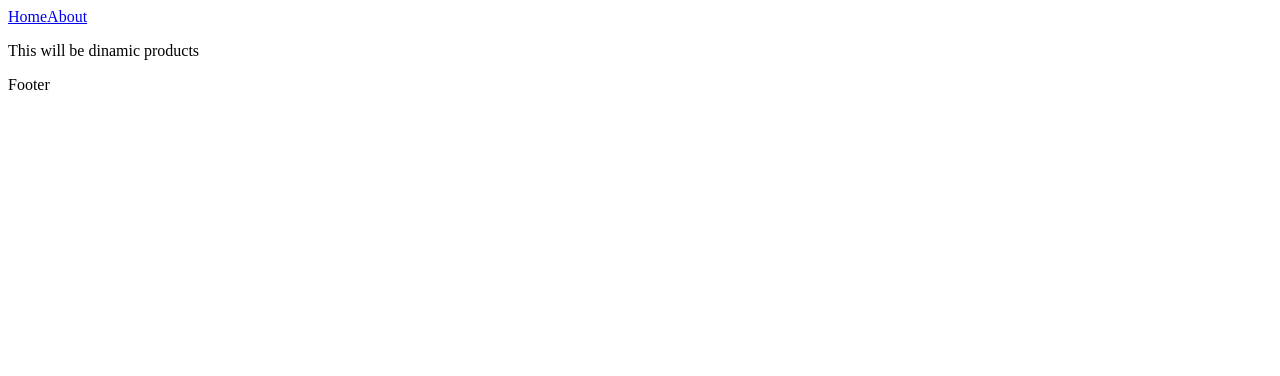
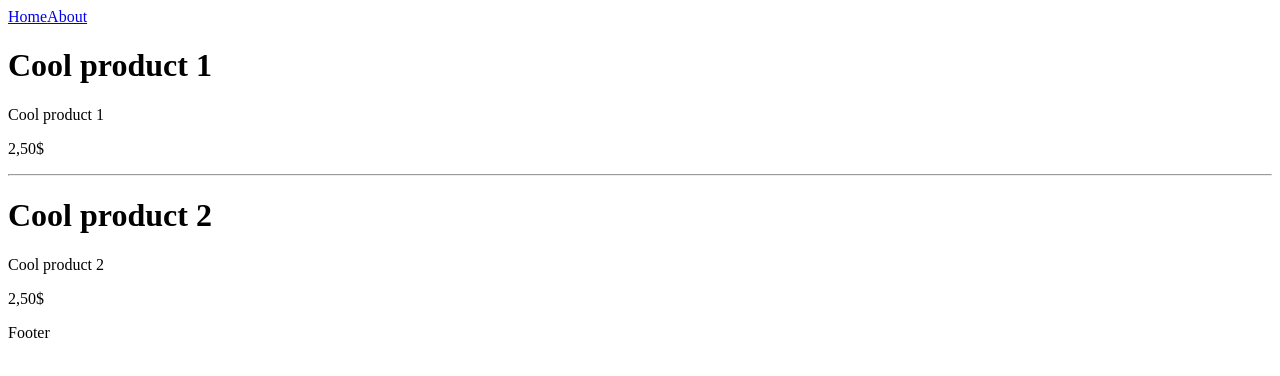
Before and after one commit to dcarreda/next-store, a Next.js app: page /products in a window 1280 px wide. Shown: the top 376 px of the page. Built offline with nearby package versions, Linux system fonts and the light colour scheme.

Commit message:
add products page

```diff
--- /dev/null
+++ b/pages/products.js
@@ -0,0 +1,15 @@
+function products() {
+    return (
+        <>
+            <h1>Cool product 1</h1>
+            <p>Cool product 1</p>
+            <p>2,50$</p>
+            <hr />
+            <h1>Cool product 2</h1>
+            <p>Cool product 2</p>
+            <p>2,50$</p>
+        </>
+    )
+}
+
+export default products
```
